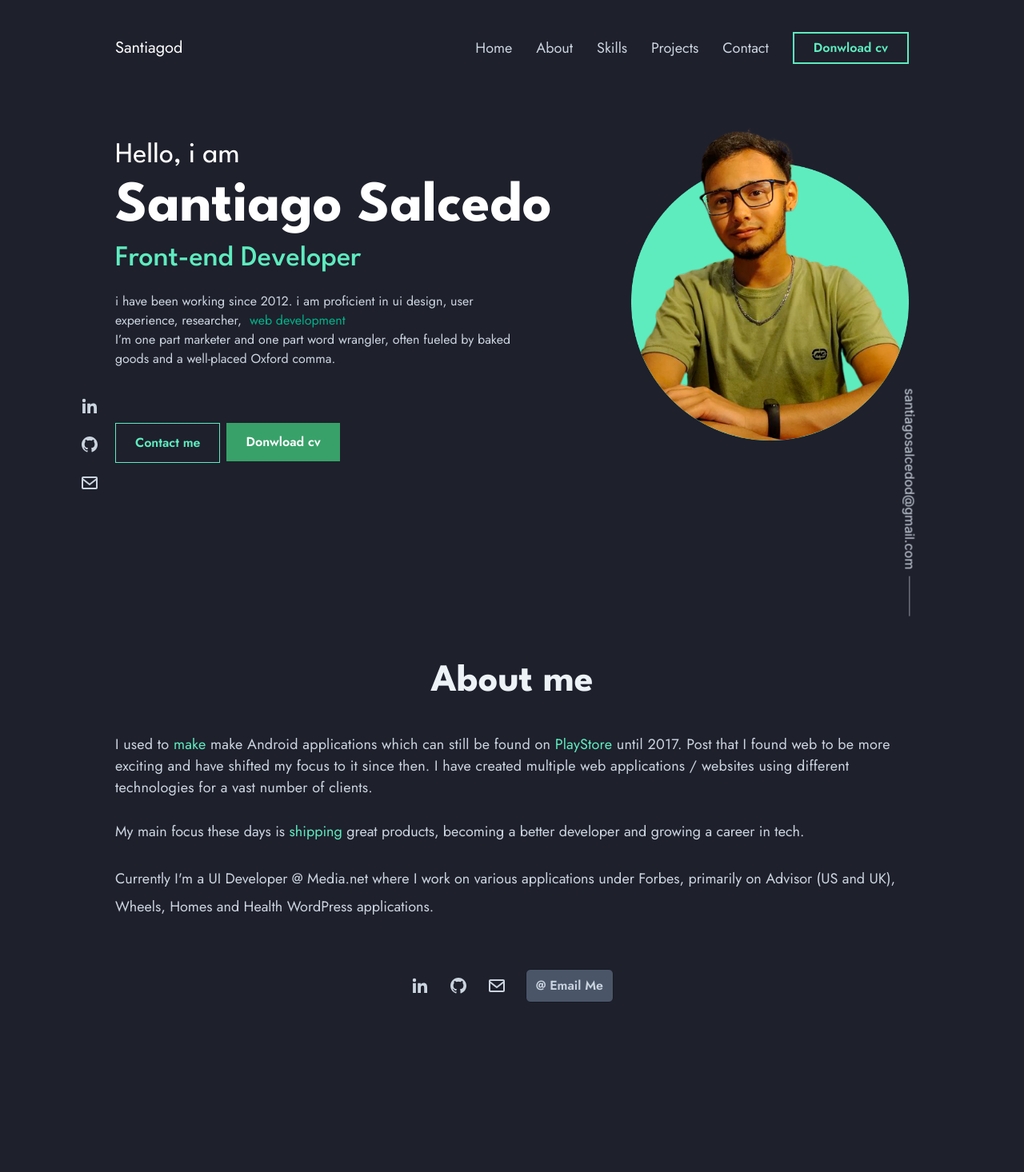
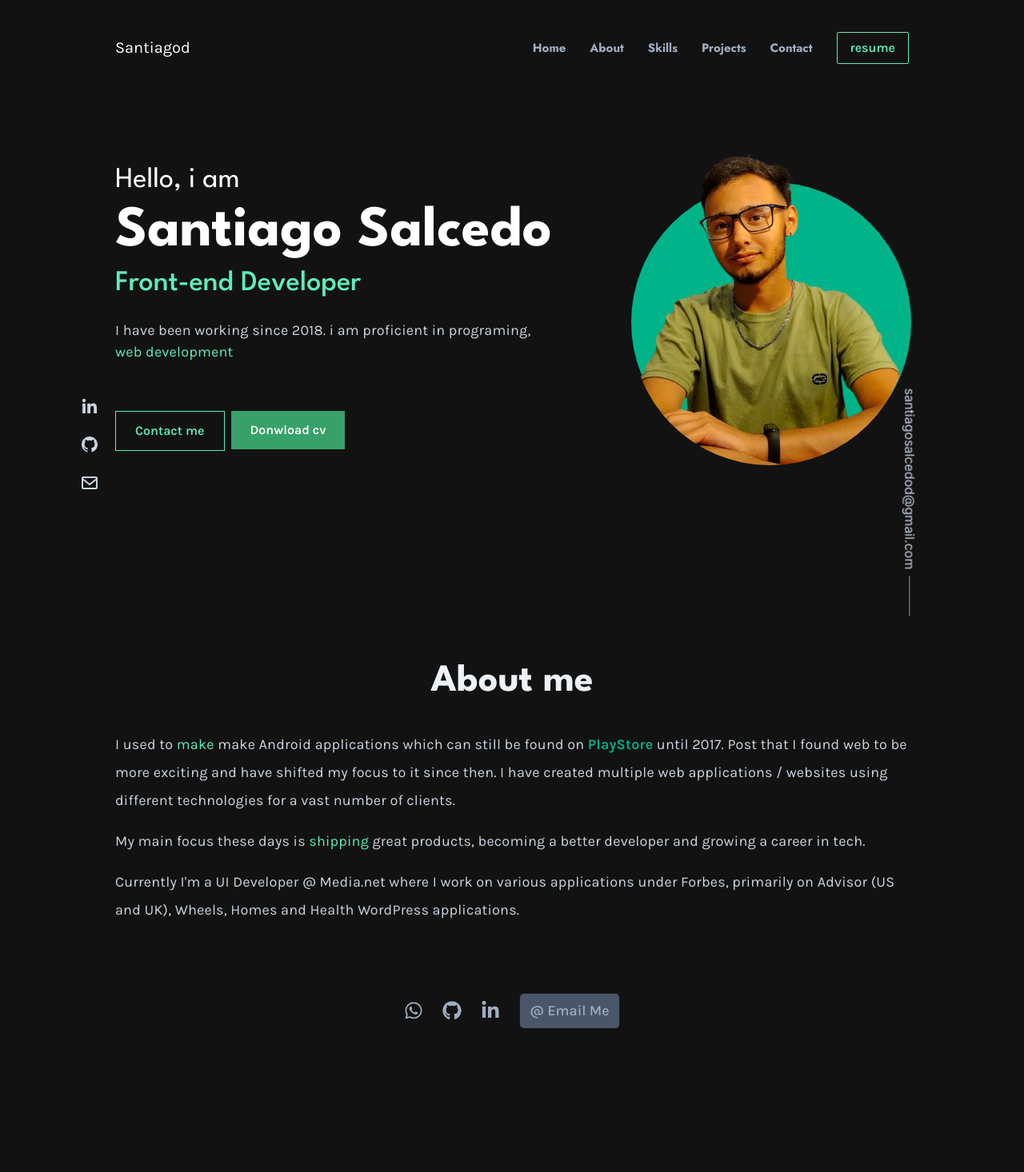
Before and after one commit to SalcedoSantiago/portfolio, a React (Vite) app: page / in a window 1280 px wide. Shown: the top 1466 px of the page at 80% size. Built offline with nearby package versions, Linux system fonts and the light colour scheme; a web font is replaced by a local one.

Commit message:
bgcolor and about section change

```diff
--- a/package.json
+++ b/package.json
@@ -15,7 +15,9 @@
     "@emotion/styled": "^11.9.3",
     "framer-motion": "^6.5.1",
     "react": "^18.2.0",
-    "react-dom": "^18.2.0"
+    "react-dom": "^18.2.0",
+    "react-icons": "^4.4.0",
+    "styled-components": "^5.0.0"
   },
   "devDependencies": {
     "@types/react": "^18.0.15",
--- a/src/App/Components/ButtonStyles.jsx
+++ b/src/App/Components/ButtonStyles.jsx
@@ -7,7 +7,7 @@ export const ButtonStyles = {
         primary: {
             bg: "transparent",
             borderColor: "primary",
-            borderWidth: "2px",
+            borderWidth: "1px",
             borderStyled: "solid",
             color: "primary",
             _hover: {
--- a/src/App/Components/Hero.jsx
+++ b/src/App/Components/Hero.jsx
@@ -3,6 +3,7 @@
  */
 import React from 'react'
 import { Stack, Link, Text, Box, Heading, Image, Flex, Button, Container } from '@chakra-ui/react';
+import styled from 'styled-components';
 
 /**
  * League Spartannal dependencies
@@ -12,7 +13,26 @@ import { Stack, Link, Text, Box, Heading, Image, Flex, Button, Container } from
 import Me from '../../assets/yo.png'
 import ellipse from '../../assets/ellipse.png'
 
+
+
+
 const Hero = () => {
+
+    // const Text = styled(ChakraText)`
+    //     word-spacing: 1.7px;
+    //     color: var(--chakra-colors-gray-400);
+    //     letter-spacing: 0.7px;
+    //     font-weight: 400;
+    //     font-size: 18px;
+    //     .featured{
+    //         color :var(--chakra-colors-primary)
+    //     }
+    // `
+
+    // color = "gray.400"
+    // fontSize = "18px"
+    // lineHeight = { '1.3'}
+    // wordSpacing = { '1.7px'}
     return (
         <Stack
             direction={'column'}
@@ -27,7 +47,6 @@ const Hero = () => {
                             as="h1"
                             fontWeight={400}
                             fontSize="4xl"
-                            fontFamily="'League Spartan'"
                         >
                             Hello, i am
                         </Heading>
@@ -35,7 +54,6 @@ const Hero = () => {
                             as="h1"
                             fontWeight={700}
                             fontSize="7xl"
-                            fontFamily="'League Spartan'"
                         >
                             Santiago Salcedo
                         </Heading>
@@ -43,28 +61,23 @@ const Hero = () => {
                             fontWeight={500}
                             fontSize="4xl"
                             color={'primary'}
-                            fontFamily="'League Spartan'"
                         >
                             Front-end Developer
                         </Heading>
                         <Box
                             py={5}
+                            pt={6}
                             color="gray.300"
-                            maxW={'500px'}
-                        // fontFamily="'League Spartan'"
+                            letterSpacing='0.2px'
+                            maxW={'550px'}
+                            fontSize="18px"
                         >
-                            <Text
-                            >
-                                i have been working since 2012. i am proficient in ui design, user experience, researcher,
-                                <Box color={'secondary'} display='inline' pl="10px">
-                                    web development
-                                </Box>
-                            </Text>
-                            <Text>
-                                I’m one part marketer and one part word wrangler, often fueled by baked goods and a well-placed Oxford comma.
+                            <Text pb={2}>
+                                I have been working since 2018. i am proficient in programing, <Box as="span" color="primary"> web development</Box>
                             </Text>
                         </Box>
-                        <Flex py={6} gap={2}>
+
+                        <Flex py={2} gap={2}>
                             <Button
                                 my={6}
                                 py={6}
@@ -100,12 +113,17 @@ const Hero = () => {
                         borderRadius="9999"
                         src={Me}
                     />
-                    <Image
-                        src={ellipse}
+                    <Box
+                        width={'350px'}
+                        height={'350px'}
+                        bgColor={'#00B389'}
+                        borderRadius={99999}
                         position={'absolute'}
-                        bottom={'0'}
+                        bottom={1}
                         left={0}
-                    />
+                    >
+
+                    </Box>
                 </Box>
             </Stack>
         </Stack>
--- a/src/App/Components/Project.jsx
+++ b/src/App/Components/Project.jsx
@@ -38,7 +38,6 @@ const Project = ({ image }) => {
             >
 
                 <Stack direction={'row'} justifyContent='space-between'>
-
                     <Heading
                         color="primary"
                         fontSize={'2xl'}
--- a/src/App/Screens/About.jsx
+++ b/src/App/Screens/About.jsx
@@ -3,9 +3,8 @@
  */
 import React from 'react'
 import { Stack, Text, Box, Image, Heading, Flex, Button, Container, Grid, styled, Divider } from '@chakra-ui/react';
-import Play from '../../Icons/play';
-import Skill from '../Components/Skill';
-
+import { FaLinkedinIn, FaGithub, FaWhatsapp } from 'react-icons/fa'
+import { MdEmail } from 'react-icons/md';
 /**
  * External dependencies
  */
@@ -70,49 +69,87 @@ const About = () => {
                 >
                     About me
                 </Heading>
+                <Box
+                    lineHeight={'35px'}
+                    letterSpacing='0.2px'
+                    fontSize={'18px'}
+                    color="gray.300"
+                >
                     <Text
-                    fontSize={'lg'}
-                    letterSpacing='0.2px'
-                    py={3}
+                        py={2}
                     >
-                    I used to <Box as='span' color="primary">
-                        make </Box>make Android applications which can still be found on <Box as='span' color="primary">PlayStore</Box> until 2017. Post that I found web to be more exciting and have shifted my focus to it since then. I have created multiple web applications / websites using different technologies for a vast number of clients.
+                        I used to <Box as='span' color="primary"> make </Box>make Android applications which can still be found on <Box as='span' fontWeight={600} color="secondary">PlayStore</Box> until 2017. Post that I found web to be more exciting and have shifted my focus to it since then. I have created multiple web applications / websites using different technologies for a vast number of clients.
                     </Text>
                     <Text
-                    py={3}
-                    fontSize={'lg'}
-                    lineHeight={'35px'}
+                        py={2}
                     >
                         My main focus these days is <Box as='span' color="primary">shipping</Box> great products, becoming a better developer and growing a career in tech.
                     </Text>
                     <Text
-                    fontSize={'lg'}
                         lineHeight={'35px'}
-                    py={3}
+                        py={2}
                     >
                         Currently I'm a UI Developer @ Media.net where I work on various applications under Forbes, primarily on Advisor (US and UK), Wheels, Homes and Health WordPress applications.
                     </Text>
+                </Box>
 
-                <Stack py={7} mt="20px" direction={'row'} justifyContent={'center'} align='center' spacing={6}>
+                <Stack py={7} mt="50px" direction={'row'} justifyContent={'center'} align='center' spacing={6}>
                     <Box
-                        color="gray.300"
+                        as="a"
+                        href='https://www.linkedin.com'
+                        target={'_blank'}
+                        color="gray.400"
+                        cursor={'pointer'}
+                        fontSize={'24px'}
+                        _hover={{
+                            color: 'primary'
+                        }}
                     >
-                        <Linkedin />
+                        <FaWhatsapp />
                     </Box>
                     <Box
-                        color="gray.300"
+                        as="a"
+                        href='https://www.linkedin.com'
+                        target={'_blank'}
+                        color="gray.400"
+                        cursor={'pointer'}
+                        fontSize={'24px'}
+                        _hover={{
+                            color: 'primary'
+                        }}
                     >
-                        <Github />
+                        <FaGithub />
                     </Box>
 
                     <Box
-                        color="gray.300"
+                        as="a"
+                        href='https://www.linkedin.com'
+                        target={'_blank'}
+                        color="gray.400"
+                        cursor={'pointer'}
+                        fontSize={'24px'}
+                        _hover={{
+                            color: 'primary'
+                        }}
                     >
-                        <Email />
+                        <FaLinkedinIn />
                     </Box>
 
-
-                    <Box cursor={'pointer'} fontWeight={600} bgColor={'gray.600'} color="gray.300" p={2} px={3} borderRadius="6px" borderWidth="1px" borderColor="gray.900">
+                    <Box
+                        cursor={'pointer'}
+                        fontSize={'18px'}
+                        fontWeight={500}
+                        bgColor={'gray.600'}
+                        color="gray.400"
+                        p={2}
+                        px={3}
+                        borderRadius="6px"
+                        borderWidth="1px"
+                        borderColor="gray.900"
+                        _hover={{
+                            color: 'primary'
+                        }}
+                    >
                         @ Email Me
                     </Box>
                 </Stack>
--- a/src/App/Screens/Header.jsx
+++ b/src/App/Screens/Header.jsx
@@ -21,28 +21,38 @@ const Header = () => {
                 >
                     Santiagod
                 </Box>
-                <Stack as={'nav'} direction={'row'} spacing={'30px'} align={'center'}>
+                <Stack
+                    as={'nav'}
+                    direction={'row'}
+                    spacing={'30px'}
+                    align={'center'}
+
+                >
                     {links.map((link) =>
                         <Text
                             as="a"
                             textTransform={'capitalize'}
-                            fontSize="18px"
+                            fontSize="15px"
                             fontFamily={'Jost'}
                             cursor="pointer"
                             textDecor={'none'}
-                            color="gray.300"
+                            fontWeight={700}
+                            color="gray.400"
+                            _hover={{
+                                color: 'gray.200'
+                            }}
                         >
                             {link}
                         </Text >
                     )}
                     <Button
-                        px={6}
+                        px={4}
                         variant="primary"
                         // colorScheme={'whatsapp'}
                         // color="primary"
-                        borderRadius={0}
+                        borderRadius={2}
                     >
-                        Donwload cv
+                        resume
                     </Button>
                 </Stack>
             </Stack>
--- a/src/theme.jsx
+++ b/src/theme.jsx
@@ -21,13 +21,13 @@ export default extendTheme({
         Button,
     },
     fonts: {
-        body: `'Jost', sans-serif`,
+        body: `'Karla', sans-serif`,
         heading: `'League Spartan',sans-serif`
     },
     styles: {
         global: {
             body: {
-                bg: '#1e202c',
+                bg: '#121212',
                 color: 'white',
             },
             a: {
```
Also changed, not shown: 1 other file (tests, documents, lock files or other folders). Lines whose indentation alone changed are shown as unchanged.
